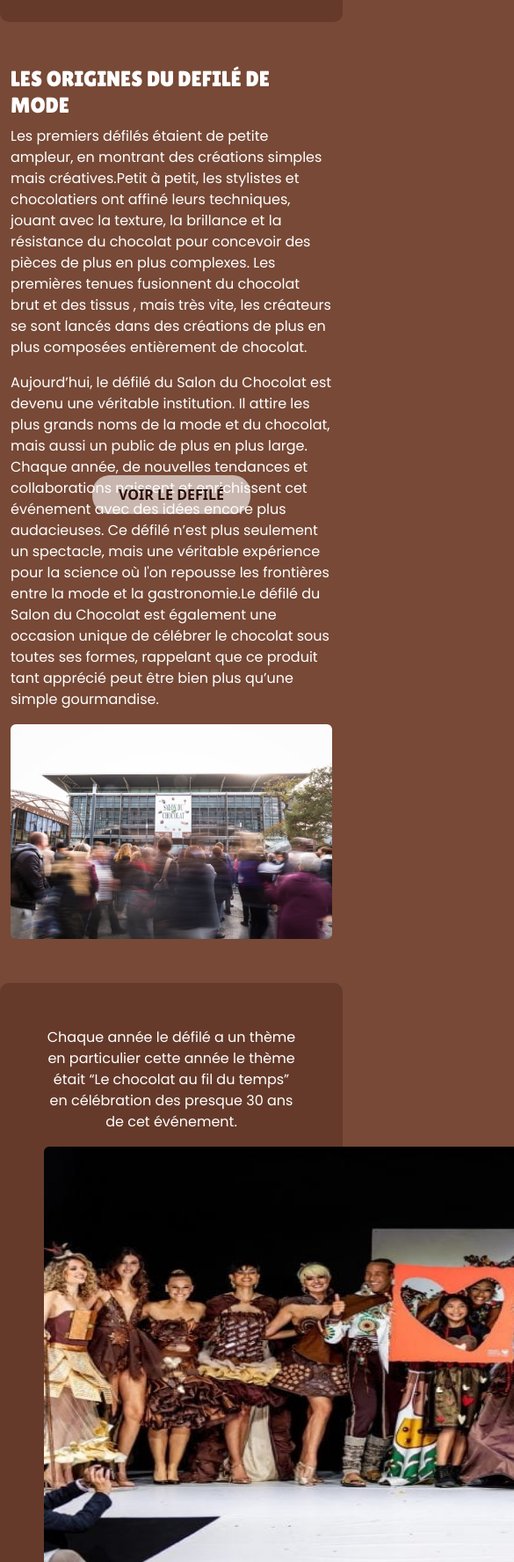
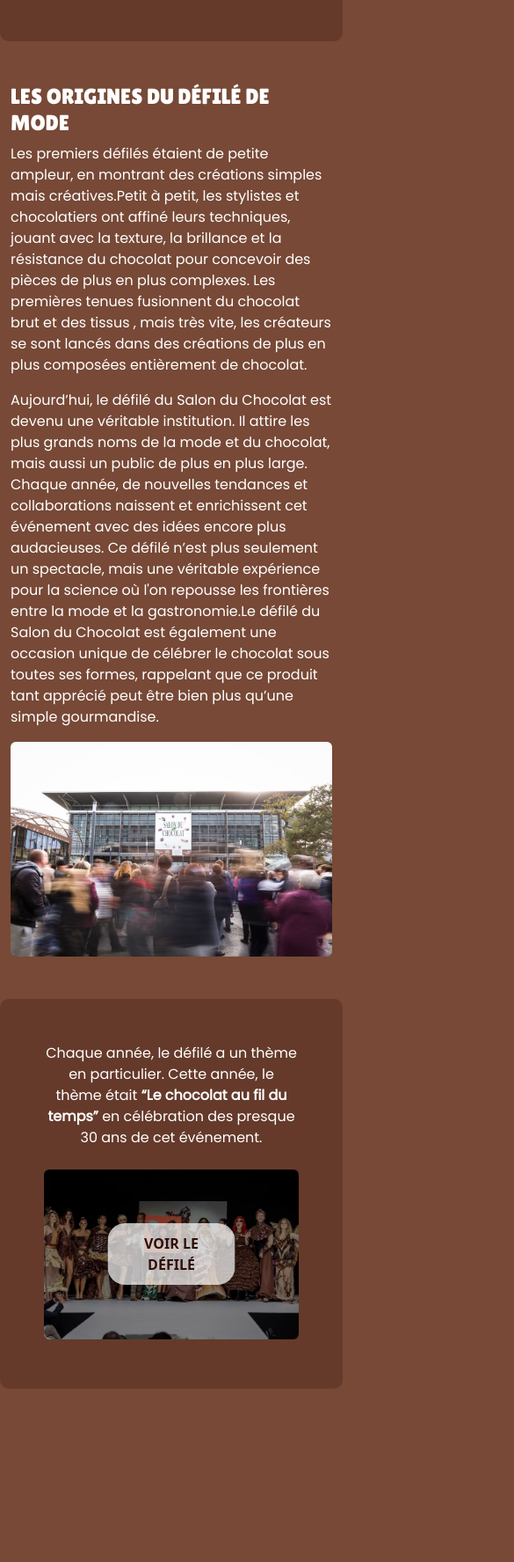
Before and after one commit to Athavv/INFOCHOKO, a plain HTML site: page defile.html in a window 390 px wide. Shown: the part 1290-3065 px from the top of the page at 88% size, 585 px wide, since content can reach past the window. After the commit the page ends 2916 px from the top, so only its background shows below. Drawn offline with nearby package versions, Linux system fonts and the light colour scheme.

Commit message:
03/12/2024 à 20:10

```diff
--- a/css/defile.css
+++ b/css/defile.css
@@ -93,31 +93,44 @@
             background-color: #ffffff;
         }
 
+.image-container {
+  position: relative;
+  display: inline-block;
+}
+
+.video-overlay {
+  position: absolute;
+  top: 0;
+  left: 0;
+  width: 100%;
+  height: 100%;
+  background-color: rgba(0, 0, 0, 0.5); /* Fond noir semi-transparent */
+  z-index: 1; /* Met le filtre au-dessus de l'image */
+  border-radius: 10px;
+}
+
+.image-container img {
+  display: block;
+  width: 100%;
+  height: auto;
+  border-radius: 10px;
+}
+
 .image-container .btn-view {
   position: absolute;
+  top: 50%;
   left: 50%;
-  bottom: -122%;
-  background-color: rgba(255, 255, 255, 0.5); /* Fond semi-transparent */
-  color: white;
-  border: none;
-  padding: 15px 25px;
-  border-radius: 5px;
-  font-size: 16px;
-  cursor: pointer;
+  transform: translate(-50%, -50%);
+  background-color: rgba(255, 255, 255, 0.7); /* Fond semi-transparent */
+  color: #2F0E07;
+  font-weight: bold;
+  padding: 10px 30px;
+  border-radius: 20px;
   text-decoration: none;
-  position: absolute;
-  z-index: 2; /* Au-dessus de la couche sombre */
-  transform: translateX(-50%);
+  z-index: 2; /* Au-dessus du filtre sombre */
+  transition: background-color 0.3s ease;
 }
-.image-container .overlay {
-  position: absolute;
-  right: 210px;
-  width: 1002px;
-  height: 500px;
-  background: rgba(0, 0, 0, 0.5); /* Couche sombre semi-transparente */
-  border-radius: 10px;
-  z-index: 1;
+
+.image-container .btn-view:hover {
+  background-color: #ffffff;
 }
-.container {
-  margin-bottom: 50px;
-}
--- a/defile.html
+++ b/defile.html
@@ -8,12 +8,13 @@
     <link href="./css/style.css" rel="stylesheet">
     <link href="./css/defile.css" rel="stylesheet">
     <style>
-      body{
+      body {
         background-color: #774936;
       }
     </style>
 </head>
-
+<body>
+  <!-- Header Section -->
   <header>
     <nav class="navbar mt-2 px-4 p-3 fixed-top">
         <div class="container-fluid d-flex justify-content-end">
@@ -25,8 +26,8 @@
         </div>
     </nav>
 
-  <div id="overlayy"
-      class="d-none position-fixed top-0 start-0 w-100 h-100 bg-dark bg-opacity-75 d-flex justify-content-center align-items-center z-2">
+    <!-- Overlay Navigation -->
+    <div id="overlayy" class="d-none position-fixed top-0 start-0 w-100 h-100 bg-dark bg-opacity-75 d-flex justify-content-center align-items-center z-2">
         <div class="container text-center">
             <div class="row g-3">
                 <div class="col-6">
@@ -45,22 +46,19 @@
                         </a>
                     </div>
                 </div>
-
-               <!-- Image centrale avec crédit -->
                 <div class="col-12 d-flex flex-column align-items-center">
                     <div class="position-absolute top-50 start-50 translate-middle">
                         <a href="./credit.html">
                             <img src="./ressources/carre-chocolat.png" alt="Crédit" class="img-fluid w-25">
-                    <p class="text-white mt-2 position-absolute top-50 start-50 translate-middle "  id="navMenu">CRÉDIT</p>
+                            <p class="text-white mt-2 position-absolute top-50 start-50 translate-middle" id="navMenu">CRÉDIT</p>
                         </a>
                     </div>
                 </div>
-
                 <div class="col-6">
                     <div class="chocolate-card">
                         <a href="./defile.html">
                             <img src="./ressources/carre-chocolat.png" alt="Chocolat" class="img-fluid">
-                          <div class="overlay-text top-50" id="navMenu">LE DÉFILÉ DE MODE</div>
+                            <div class="overlay-text" id="navMenu">LE DÉFILÉ DE MODE</div>
                         </a>
                     </div>
                 </div>
@@ -76,14 +74,17 @@
         </div>
     </div>
   </header>
-<body>
-  <div class="container mt-5" > <!--w-50 position-static row align-self-start-->
+
+  <!-- Main Content -->
+  <main>
+    <!-- Introduction Section -->
+    <section class="container mt-5">
       <div class="row g-4">
         <div class="col-md-6">
-    <h1 class="mt-3 display-4">L'HISTOIRE DU DÉFILÉ <BR>DE MODE</h1>
+          <h1 class="mt-3 display-4">L'HISTOIRE DU DÉFILÉ <br>DE MODE</h1>
           <p class="un mt-3">
             Le défilé du Salon du Chocolat est devenu l’un des événements les plus attendus de Paris.
-      Chaque année, ce défilé de mode mélange l’art, la haute couture et la gourmandise en un événement où des créations aussi audacieuses sont parfois entièrement réalisées en chocolat.
+            Chaque année, ce défilé de mode mélange l’art, <br>la haute couture et la gourmandise en un événement où des créations<br> aussi audacieuses sont parfois entièrement réalisées en chocolat.
           </p>
         </div>
         <div class="col-md-6 mx-auto">
@@ -113,27 +114,28 @@
           </div>
         </div>
       </div>
-  </div>
+    </section>
 
-
-
-<div class="container text-section ">
+    <!-- Founders Section -->
+    <section class="container text-section mt-5">
       <div class="row">
         <div class="col-md-6">
-          <img src="./ressources/Fondateur.png" class="img-fluid " width="450px" height="282px" >
+          <img src="./ressources/Fondateur.png" class="img-fluid" width="450px" height="282px">
         </div>
-      <div class="col-md-5">
-          <h2 >LES FONDATEURS DU SALON DU CHOCOLAT</h2>
+        <div class="col-md-6">
+          <h2>LES FONDATEURS DU SALON DU CHOCOLAT</h2>
           <p>
-              En 1995 le défilé de  mode est né au Salon du Chocolat, un an après le lancement de cet événement, créé par Sylvie Douce et François Jeantet. Leur ambition était d’offrir au public une expérience inédite en présentant des créations de mode en chocolat. Le concept suscite de l'excitation, mais pose aussi de nombreux défis techniques. Car faire défiler des mannequins habillé en chocolat nécessite un équilibre parfait entre audace artistique et précision technique, deux mondes qui, a priori, semblaient très éloignés.
+            En 1995 le défilé de  mode est né au Salon du Chocolat, un an après le lancement de cet événement, créé par Sylvie Douce et François Jeantet. Leur ambition était d’offrir au public une expérience inédite en présentant des créations de mode en chocolat. Le concept suscite de l'excitation, mais pose aussi de nombreux défis techniques.<br> Car faire défiler des mannequins habillé en chocolat nécessite un équilibre parfait entre audace artistique et précision technique,<br> deux mondes qui, a priori, semblaient très éloignés.
           </p>
         </div>
       </div>
-</div>
-<div class="container content-section">
+    </section>
+
+    <!-- Origins Section -->
+    <section class="container content-section mt-5">
       <div class="row">
         <div class="col-md-6">
-          <h2 class="title-section">LES ORIGINES DU DEFILÉ DE MODE</h2>
+          <h2 class="title-section">LES ORIGINES DU DÉFILÉ DE MODE</h2>
           <p>
             Les premiers défilés étaient de petite ampleur, en montrant des créations simples mais créatives.Petit à petit, les stylistes et chocolatiers ont affiné leurs techniques, jouant avec la texture, la brillance et la résistance du chocolat pour concevoir des pièces de plus en plus complexes. Les premières tenues fusionnent du chocolat brut et des tissus , mais très vite, les créateurs se sont lancés dans des créations de plus en plus composées entièrement de chocolat.
           </p>
@@ -142,23 +144,28 @@
           </p>
         </div>
         <div class="col-md-6">
-        <img src="./ressources/foulesalon.jpg" class="img-fluid rounded" >
+          <img src="./ressources/foulesalon.jpg" class="img-fluid rounded">
         </div>
       </div>
-</div>
+    </section>
 
-<div class="container text-section">
-  <p class="text-center">
-      Chaque année le défilé a un thème en particulier cette année le thème était “Le chocolat au fil du temps” en célébration des presque 30 ans de cet événement.
+    <!-- Theme Section -->
+    <section class="py-5">
+      <div class="container text-center text-section">
+        <p class="mb-4">
+          Chaque année, le défilé a un thème en particulier. Cette année, le thème était
+          <strong>“Le chocolat au fil du temps”</strong> en célébration des presque 30 ans de cet événement.
         </p>
-
-    <div class="text-center">
-    <div class="image-container">
-      <img src="./ressources/Background.jpeg"  class="img-sombre rounded" alt="Image" width="1000px;"height= "500px;">
-    <a href="./defile-video.html" class="btn btn-view" id="scrollButton">VOIR LE DEFILÉ</a>
+        <div class="image-container position-relative">
+          <div class="video-overlay"></div>
+          <img src="./ressources/Background.jpeg" alt="Défilé chocolat" class="img-fluid rounded">
+          <a href="./defile-video.html" class="btn btn-view z-1">VOIR LE DÉFILÉ</a>
         </div>
       </div>
-</div>
+    </section>
+  </main>
+
+  <!-- Scripts -->
   <script src="./js/defile.js"></script>
   <script src="./js/script.js"></script>
   <script src="https://cdn.jsdelivr.net/npm/bootstrap@5.3.2/dist/js/bootstrap.bundle.min.js"></script>
```
Also changed, not shown: Immersion.html (+18 -20 lines), css/immersion.css (+6 -4 lines). Lines whose indentation alone changed are shown as unchanged.
